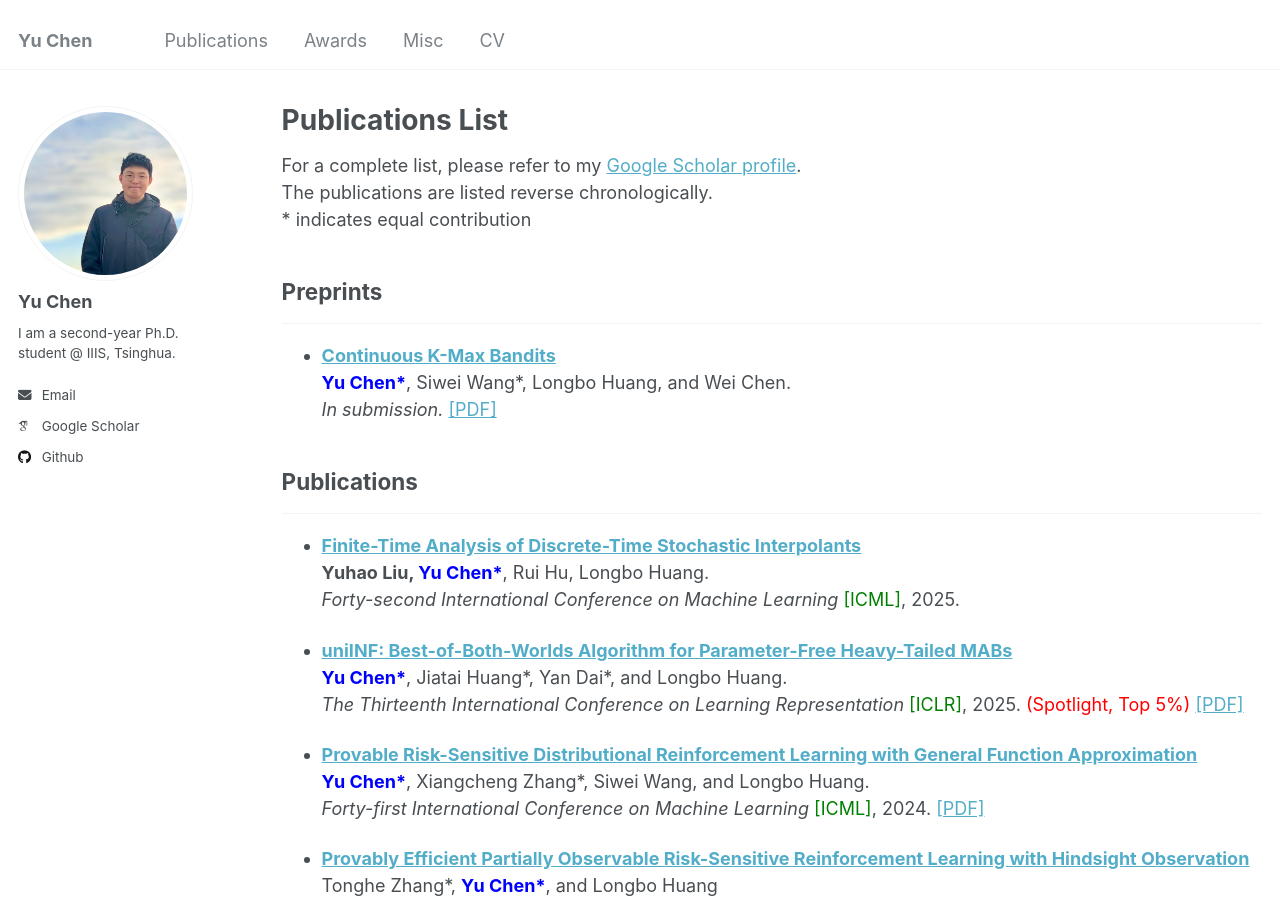
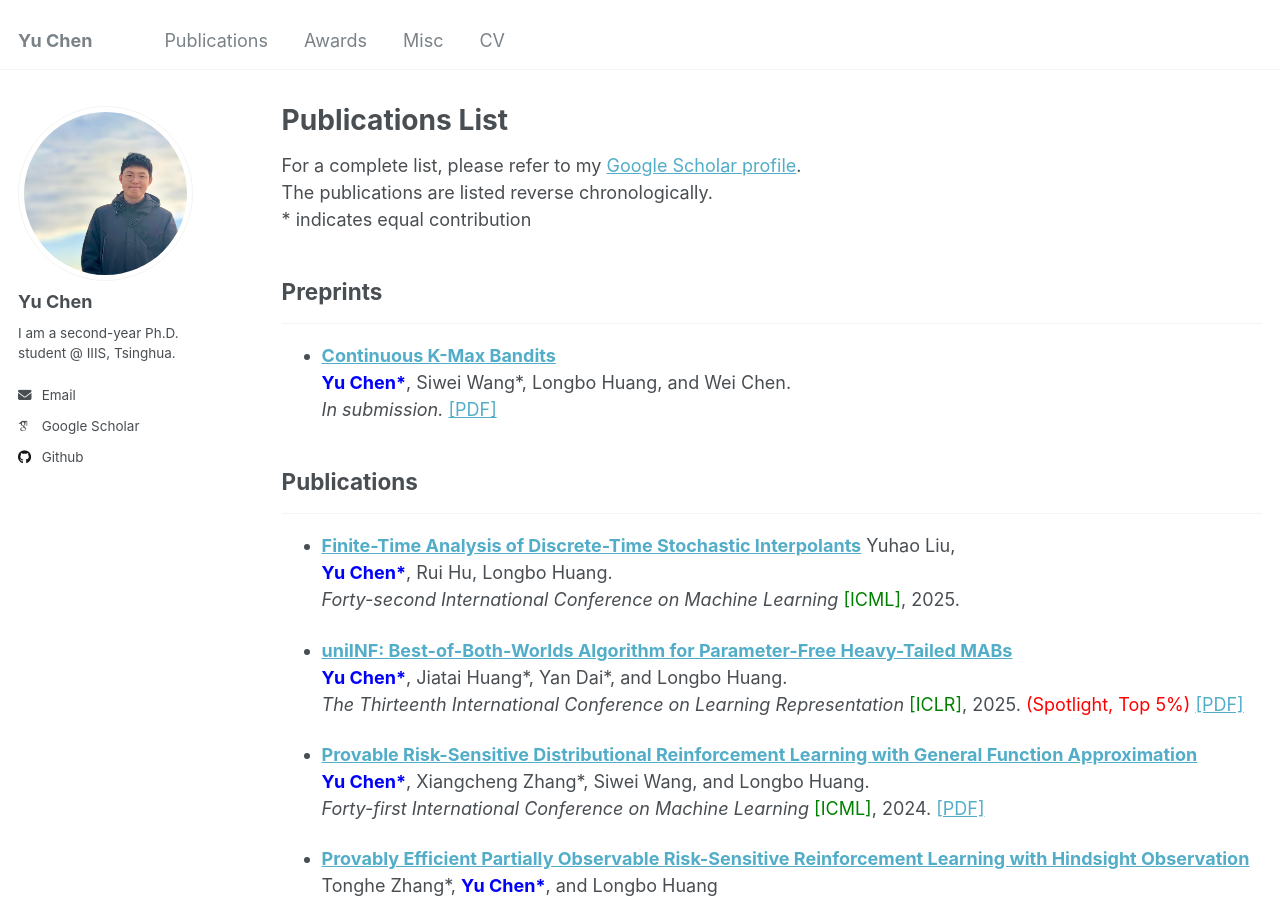
Before and after one commit to custyhs/custyhs.github.io, a Jekyll site: the page built from _pages/publications.md, in a window 1280 px wide and 900 px high. Built offline with Jekyll 4.4.1, drawn with Linux system fonts in a browser that asks for light colours; some web fonts are replaced.

Commit message:
update ICML 2025

```diff
--- a/_pages/publications.md
+++ b/_pages/publications.md
@@ -25,7 +25,7 @@ The publications are listed reverse chronologically.
 <h2>Publications</h2><hr />
 
 - **[Finite-Time Analysis of Discrete-Time Stochastic Interpolants](https://arxiv.org/abs/2502.09130)**
-  <br><b>Yuhao Liu, <blue>Yu Chen*</blue></b>, Rui Hu, Longbo Huang.<br />
+  Yuhao Liu, <br><b><blue>Yu Chen*</blue></b>, Rui Hu, Longbo Huang.<br />
   *Forty-second International Conference on Machine Learning* <green>[ICML]</green>, 2025.
 
 - **[uniINF: Best-of-Both-Worlds Algorithm for Parameter-Free Heavy-Tailed MABs](https://openreview.net/forum?id=2pNLknCTvG)**
```
